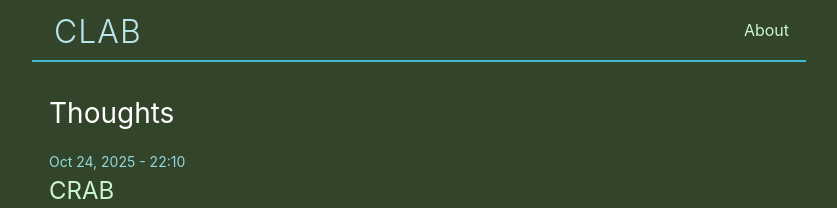
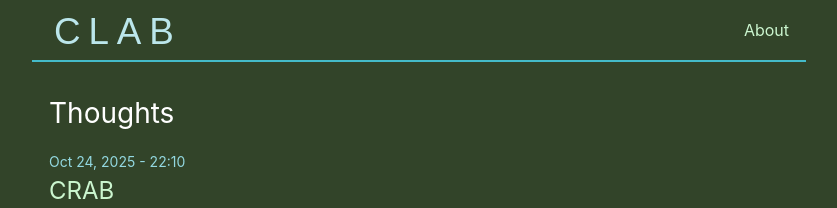
Before and after one commit to dedetive/dedetive.github.io, a Jekyll site: the page built from index.markdown, in a window 1280 px wide. Shown: the top 208 px of the page, without its empty margins (221-1058 px from the left). Built offline with Jekyll 4.4.1, drawn with Linux system fonts in a browser that asks for light colours.

Commit message:
Improve how title looks

```diff
--- a/_sass/minima/_layout.scss
+++ b/_sass/minima/_layout.scss
@@ -9,11 +9,11 @@
 }
 
 .site-title {
-  @include relative-font-size(2);
+  @include relative-font-size(2.3);
   font-weight: 300;
-  //font-variant: full-width;
+  font-family: "Adwaita Sans", sans-serif;
   line-height: $base-line-height * $base-font-size * 2.25;
-  letter-spacing: 1px;
+  letter-spacing: 0.215em;
   padding: 5px;
   margin-bottom: -5px;
   float: left;
```
